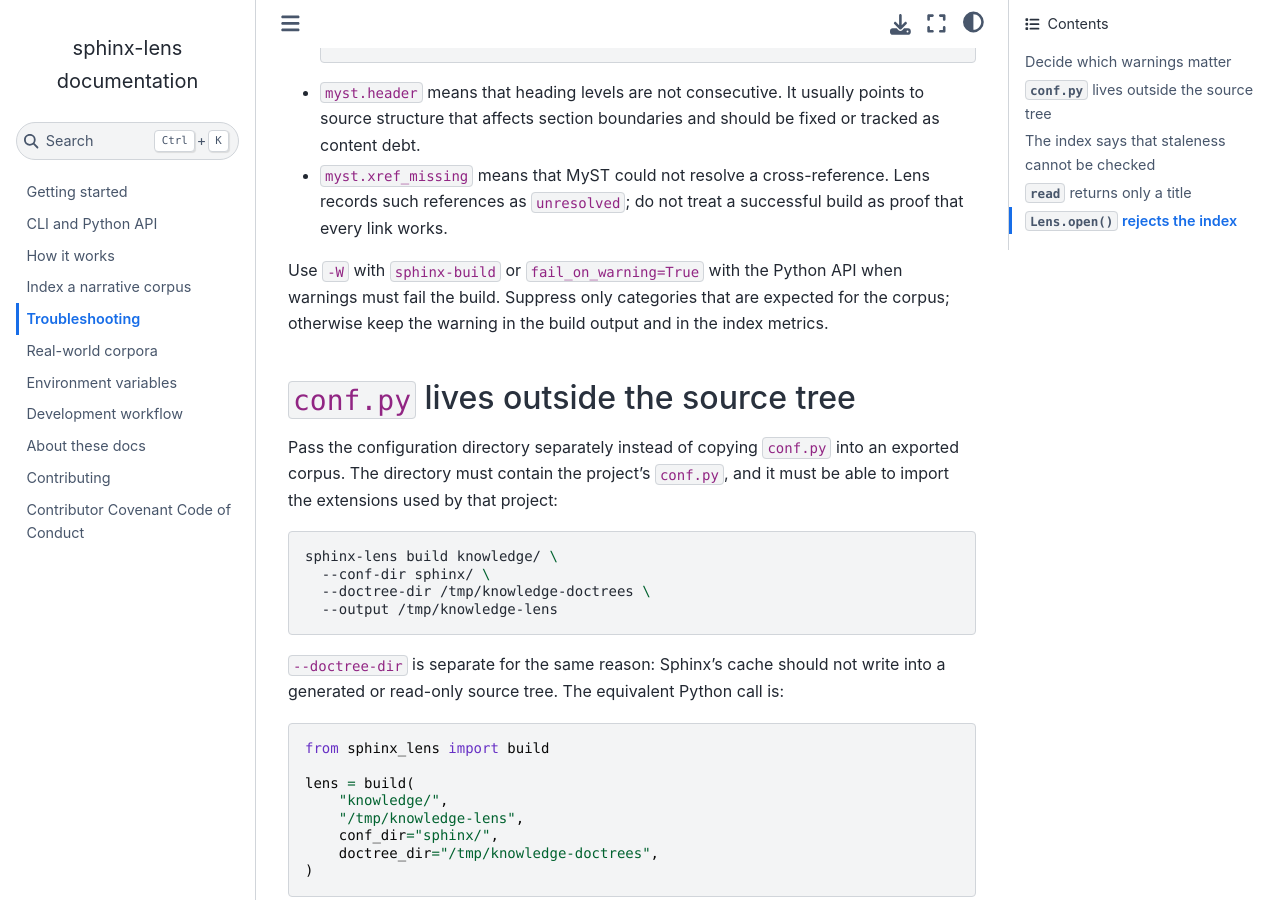
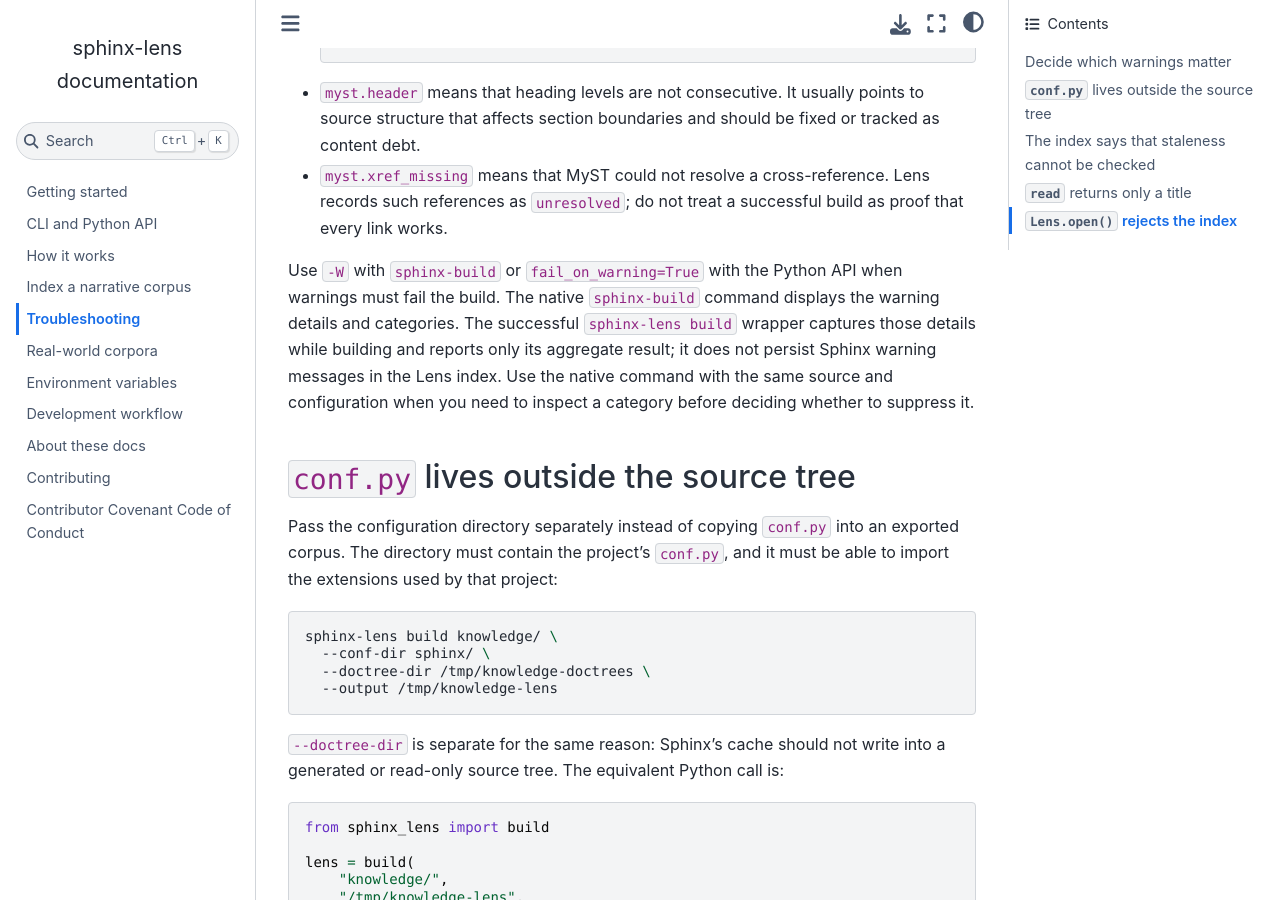
Before and after one commit to mgaitan/sphinx-lens, a Sphinx documentation site: the page built from docs/troubleshooting.md, in a window 1280 px wide and 900 px high, scrolled down 493 px. Built offline with Sphinx 7.4.7 and the Sphinx Book theme 1.1.4, drawn with Linux system fonts in a browser that asks for light colours.

Commit message:
docs: clarify warning inspection

```diff
--- a/docs/troubleshooting.md
+++ b/docs/troubleshooting.md
@@ -27,8 +27,12 @@
   proof that every link works.
 
 Use `-W` with `sphinx-build` or `fail_on_warning=True` with the Python API when
-warnings must fail the build. Suppress only categories that are expected for the
-corpus; otherwise keep the warning in the build output and in the index metrics.
+warnings must fail the build. The native `sphinx-build` command displays the
+warning details and categories. The successful `sphinx-lens build` wrapper
+captures those details while building and reports only its aggregate result; it
+does not persist Sphinx warning messages in the Lens index. Use the native
+command with the same source and configuration when you need to inspect a
+category before deciding whether to suppress it.
 
 ## `conf.py` lives outside the source tree
 
```
